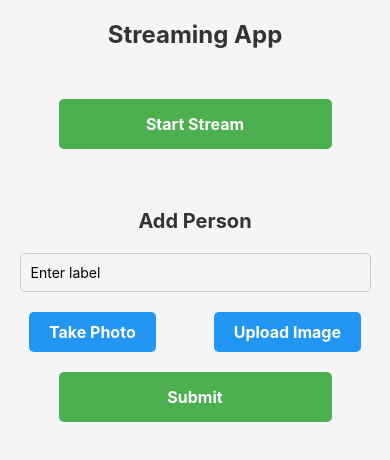
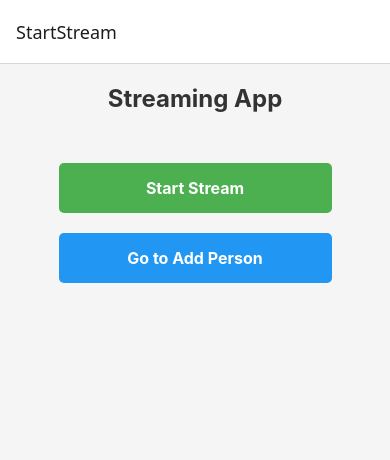
Before and after one commit to Wajdi15/smart-cam, a React Native app in the folder ui/: screen / in a window 390 px wide. Shown: the top 460 px of the page. Built offline with nearby package versions, Linux system fonts and the light colour scheme.

Commit message:
Add navigation

```diff
--- a/ui/App.js
+++ b/ui/App.js
@@ -11,13 +11,17 @@ import {
   Image,
 } from 'react-native';
 import { WebView } from 'react-native-webview';
-import * as ImagePicker from 'expo-image-picker';  // Importing expo-image-picker
+import * as ImagePicker from 'expo-image-picker';
+import { NavigationContainer,useNavigation } from '@react-navigation/native';
+import { createStackNavigator } from '@react-navigation/stack';
 
-const App = () => {
+const Stack = createStackNavigator();
+
+const StartStreamScreen = () => {
+  const navigation = useNavigation(); // Access navigation
+
   const [streaming, setStreaming] = useState(false);
   const [loading, setLoading] = useState(false);
-  const [label, setLabel] = useState('');
-  const [image, setImage] = useState(null);
 
   const startStream = async () => {
     setLoading(true);
@@ -59,6 +63,51 @@ const App = () => {
     }
   };
 
+  return (
+    <SafeAreaView style={styles.container}>
+      <Text style={styles.header}>Streaming App</Text>
+      {loading ? (
+        <ActivityIndicator size="large" color="#0000ff" style={styles.loading} />
+      ) : (
+        <>
+          <View style={styles.buttonContainer}>
+            {!streaming ? (
+              <TouchableOpacity style={styles.button} onPress={startStream}>
+                <Text style={styles.buttonText}>Start Stream</Text>
+              </TouchableOpacity>
+            ) : (
+              <TouchableOpacity style={[styles.button, styles.stopButton]} onPress={stopStream}>
+                <Text style={styles.buttonText}>Stop Stream</Text>
+              </TouchableOpacity>
+            )}
+                       <TouchableOpacity
+            style={[styles.button, { backgroundColor: '#2196f3' }]}
+            onPress={() => navigation.navigate('AddPerson')}
+          >
+            <Text style={styles.buttonText}>Go to Add Person</Text>
+          </TouchableOpacity>
+          </View>
+          {streaming && (
+        <SafeAreaView style={styles.webViewContainer}>
+              <WebView
+                source={{ uri: 'http://192.168.1.125:4000/video_feed' }}
+                style={styles.webview}
+              />
+      </SafeAreaView>
+          )}
+
+        </>
+
+      )}
+    </SafeAreaView>
+  );
+};
+
+const AddPersonScreen = () => {
+  const [label, setLabel] = useState('');
+  const [image, setImage] = useState(null);
+  const [loading, setLoading] = useState(false);
+
   const handleAddPerson = async () => {
     if (!label || !image) {
       Alert.alert('Error', 'Please provide both a label and an image.');
@@ -78,8 +127,6 @@ const App = () => {
       const response = await fetch('http://192.168.1.125:4000/add_face', {
         method: 'POST',
         body: formData,
-        headers: {
-        },
       });
       const result = await response.json();
 
@@ -129,32 +176,11 @@ const App = () => {
 
   return (
     <SafeAreaView style={styles.container}>
-      <Text style={styles.header}>Streaming App</Text>
+      <Text style={styles.header}>Add Person</Text>
       {loading ? (
         <ActivityIndicator size="large" color="#0000ff" style={styles.loading} />
       ) : (
         <>
-          <View style={styles.buttonContainer}>
-            {!streaming ? (
-              <TouchableOpacity style={styles.button} onPress={startStream}>
-                <Text style={styles.buttonText}>Start Stream</Text>
-              </TouchableOpacity>
-            ) : (
-              <TouchableOpacity style={[styles.button, styles.stopButton]} onPress={stopStream}>
-                <Text style={styles.buttonText}>Stop Stream</Text>
-              </TouchableOpacity>
-            )}
-          </View>
-          {streaming && (
-            <View style={styles.webViewContainer}>
-              <WebView
-                source={{ uri: 'http://192.168.1.125:4000/video_feed' }}
-                style={styles.webview}
-              />
-            </View>
-          )}
-          <View style={styles.addPersonContainer}>
-            <Text style={styles.subHeader}>Add Person</Text>
           <TextInput
             style={styles.input}
             placeholder="Enter label"
@@ -178,10 +204,20 @@ const App = () => {
           <TouchableOpacity style={styles.button} onPress={handleAddPerson}>
             <Text style={styles.buttonText}>Submit</Text>
           </TouchableOpacity>
-          </View>
         </>
       )}
     </SafeAreaView>
+  );
+};
+
+const App = () => {
+  return (
+    <NavigationContainer>
+      <Stack.Navigator>
+        <Stack.Screen name="StartStream" component={StartStreamScreen} />
+        <Stack.Screen name="AddPerson" component={AddPersonScreen} />
+      </Stack.Navigator>
+    </NavigationContainer>
   );
 };
 
@@ -196,12 +232,6 @@ const styles = StyleSheet.create({
     fontSize: 24,
     fontWeight: 'bold',
     marginVertical: 20,
-    color: '#333',
-  },
-  subHeader: {
-    fontSize: 20,
-    fontWeight: 'bold',
-    marginVertical: 10,
     color: '#333',
   },
   loading: {
@@ -241,11 +271,6 @@ const styles = StyleSheet.create({
   webview: {
     flex: 1,
   },
-  addPersonContainer: {
-    width: '100%',
-    marginTop: 20,
-    alignItems: 'center',
-  },
   input: {
     borderWidth: 1,
     borderColor: '#ccc',
```
Lines whose indentation alone changed are shown as unchanged.
